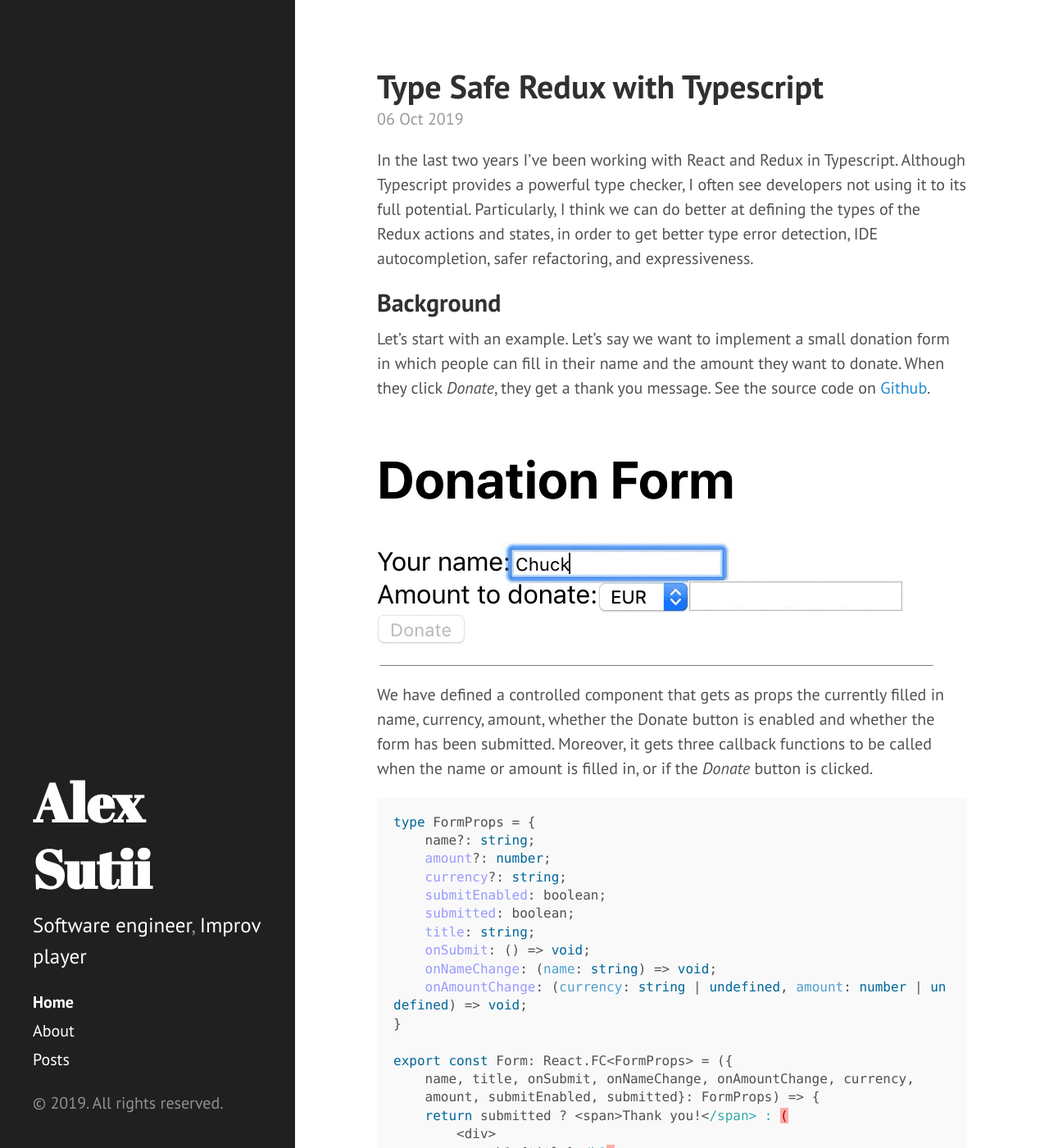
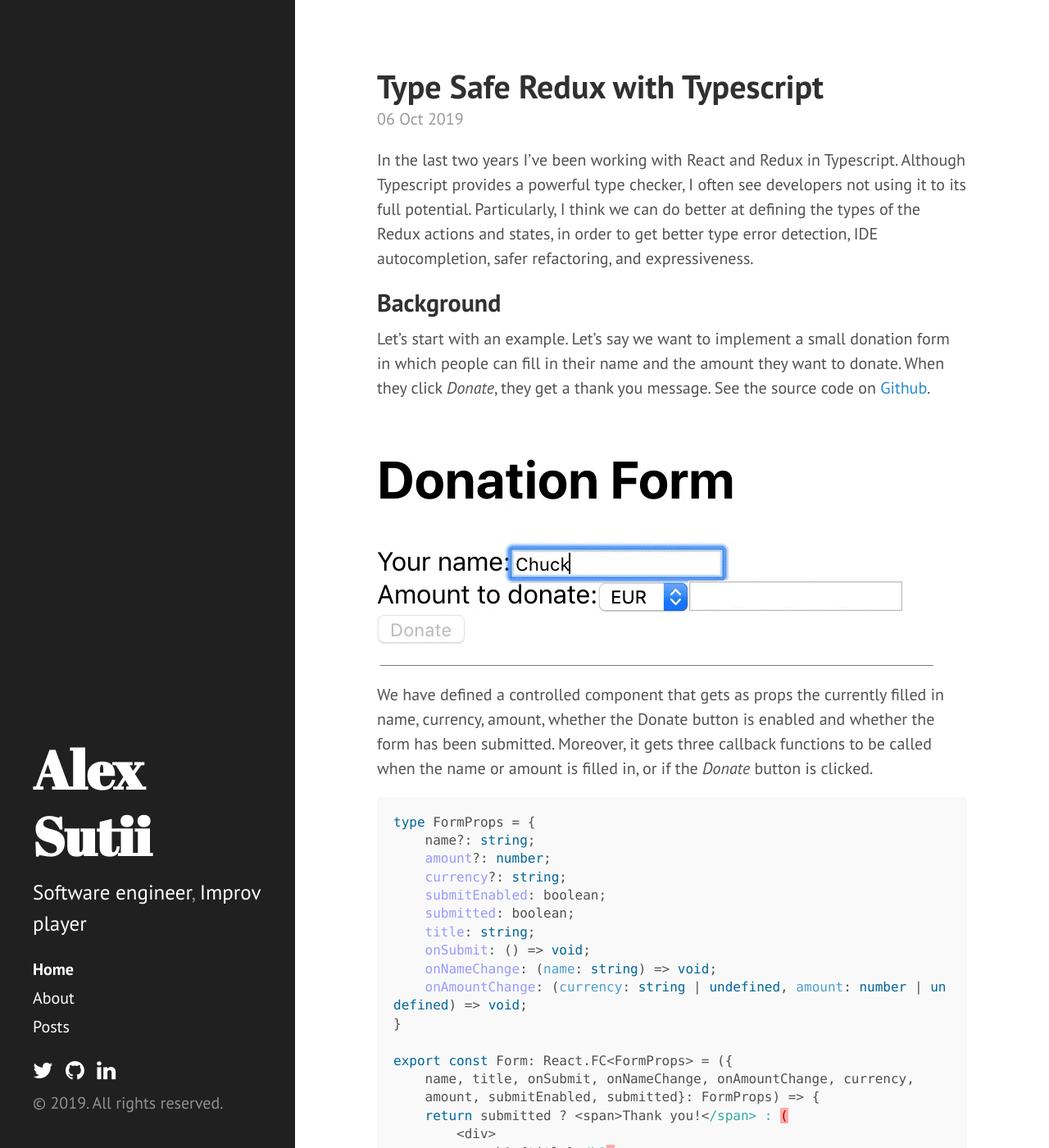
Before and after one commit to sutiialex/sutiialex.github.io, a Jekyll site: the page built from index.html, in a window 1280 px wide and 1400 px high. Shown: the whole window at 82% size. Built offline with Jekyll 4.4.1, drawn with Linux system fonts in a browser that asks for light colours; the list of posts is cut into pages by our own code.

Commit message:
Added links to twitter, linkedin, and github

```diff
--- a/_includes/head.html
+++ b/_includes/head.html
@@ -21,6 +21,7 @@
   <link rel="stylesheet" href="https://fonts.googleapis.com/css?family=PT+Sans:400,400italic,700|Abril+Fatface">
 
   <!-- Icons -->
+  <link rel="stylesheet" href="https://cdnjs.cloudflare.com/ajax/libs/font-awesome/4.7.0/css/font-awesome.min.css">
   <link rel="apple-touch-icon-precomposed" sizes="144x144" href="{{ "/" | prepend: site.baseurl }}public/apple-touch-icon-144-precomposed.png">
                                  <link rel="shortcut icon" href="{{ "/" | prepend: site.baseurl }}public/favicon.ico">
 
--- a/_includes/sidebar.html
+++ b/_includes/sidebar.html
@@ -28,6 +28,14 @@
 
     </nav>
 
+    <div class="contact-icons">
+        <a class="contact-icon fa fa-lg fa-twitter" href="https://twitter.com/sutii_alex" target="_blank"></a>
+
+        <a class="contact-icon fa fa-lg fa-github" href="https://github.com/sutiialex" target="_blank"></a>
+
+        <a class="contact-icon fa fa-lg fa-linkedin" href="https://www.linkedin.com/in/alexandru-sutii-778a3b32/" target="_blank"></a>
+    </div>
+
     <p>&copy; {{ site.time | date: '%Y' }}. All rights reserved.</p>
   </div>
 </div>
--- a/public/css/poole.css
+++ b/public/css/poole.css
@@ -432,3 +432,12 @@ a.pagination-item:hover {
     border-bottom-right-radius: 4px;
   }
 }
+
+/* Alex custom */
+.contact-icons {
+    margin-bottom: 0.5rem;
+}
+
+.contact-icon {
+    margin-right: 0.5rem;
+}
```
